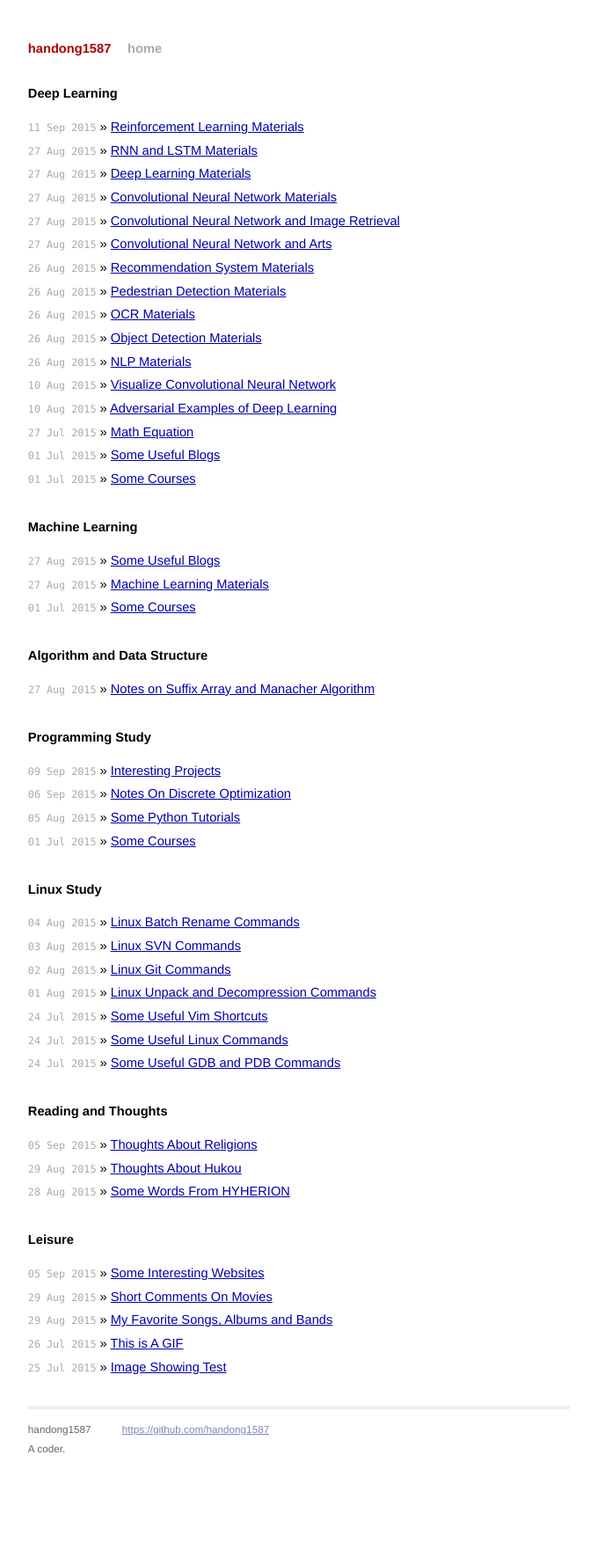
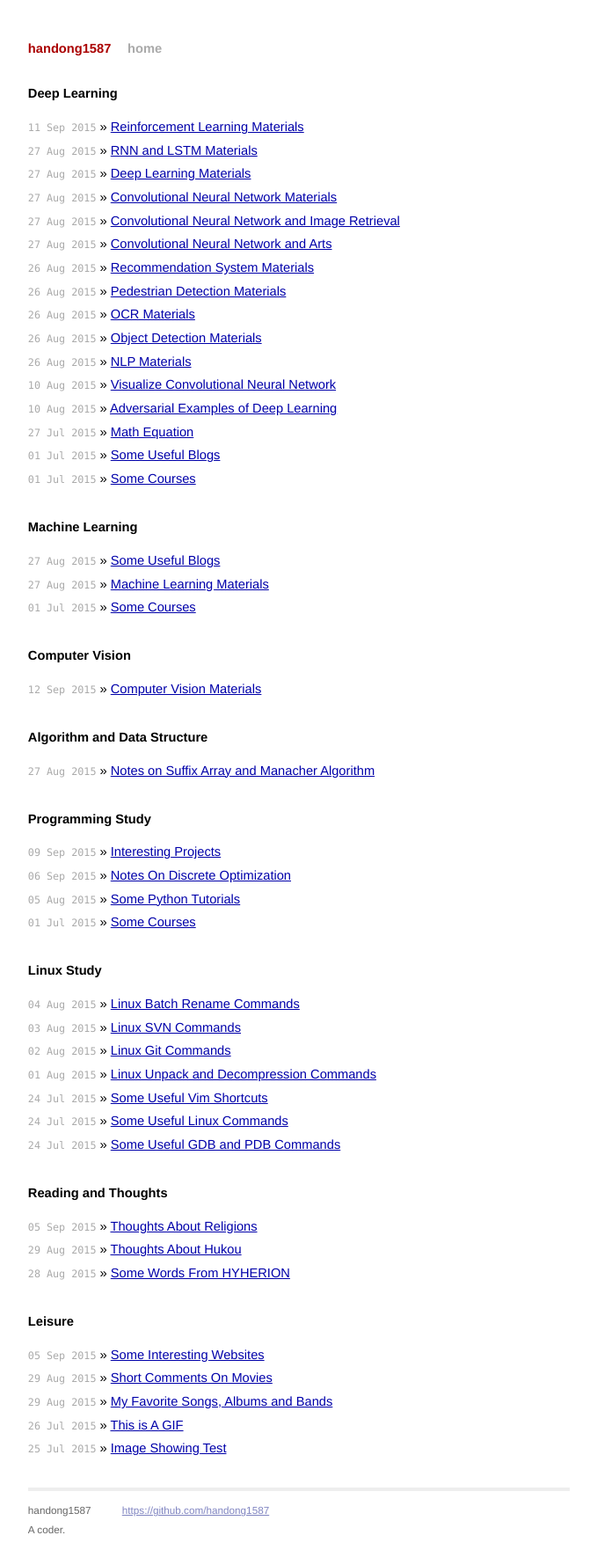
Before and after one commit to handong1587/handong1587.github.io, a Jekyll site: the page built from index.html, in a window 1280 px wide. Shown: the whole page at 88% size, without its empty margins (300-979 px from the left). Built offline with Jekyll 4.4.1, drawn with Linux system fonts in a browser that asks for light colours; Markdown is read by kramdown in place of the engine named in the settings; before the commit the page ends 1669 px from its top, so only the background shows below that.

Commit message:
update index.html

```diff
--- a/index.html
+++ b/index.html
@@ -17,6 +17,13 @@
       <li><span>{{ post.date | date_to_string }}</span> &raquo; <a href="{{ post.url }}">{{ post.title }}</a></li>
     {% endfor %}
   </ul>
+
+  <h1>Computer Vision</h1>
+<ul class="posts">
+    {% for post in site.categories.['computer_vision']%}
+    <li><span>{{ post.date | date_to_string }}</span> &raquo; <a href="{{ post.url }}">{{ post.title }}</a></li>
+  {% endfor %}
+</ul>
 
     <h1>Algorithm and Data Structure</h1>
   <ul class="posts">
```
